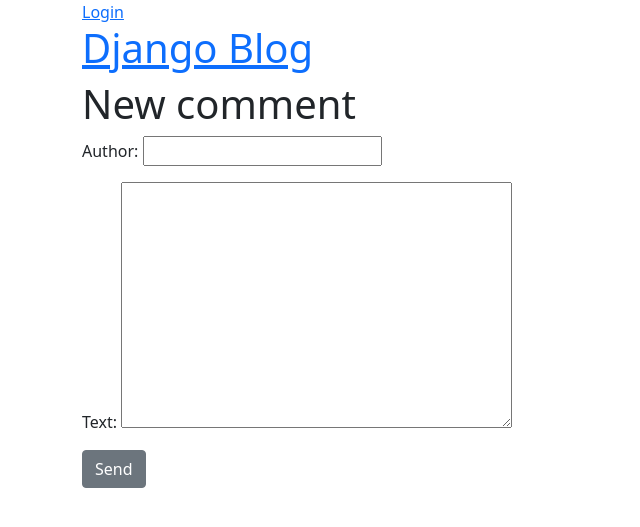
After one commit to Rifki-Maulana/proyek-django, a Django app: page /post/1/comment/ in a window 1280 px wide. The commit adds this page. Shown: the top 527 px of the page, without its empty margins (0-640 px from the left). Run offline with Django 5.2, Linux system fonts and the light colour scheme; tables that the repository leaves empty hold one stand-in row (values such as "Sample post").

Commit message:
penambahan fitur autentikasi

```diff
--- a/blog/admin.py
+++ b/blog/admin.py
@@ -1,3 +1,5 @@
 from django.contrib import admin
-from .models import Post
+from .models import Post, Comment
+
 admin.site.register(Post)
+admin.site.register(Comment)
--- a/blog/forms.py
+++ b/blog/forms.py
@@ -1,9 +1,14 @@
-# blog/forms.py
 from django import forms
-from .models import Post
+from .models import Post, Comment
 
 
 class PostForm(forms.ModelForm):
     class Meta:
         model = Post
         fields = ('title', 'text')
+
+
+class CommentForm(forms.ModelForm):
+    class Meta:
+        model = Comment
+        fields = ('author', 'text')
--- a/blog/models.py
+++ b/blog/models.py
@@ -14,3 +14,21 @@ class Post(models.Model):
         self.save()
     def __str__(self):
         return self.title
+
+class Comment(models.Model):
+    post = models.ForeignKey(
+        'blog.Post',
+        on_delete=models.CASCADE,
+        related_name='comments'
+    )
+    author = models.CharField(max_length=200)
+    text = models.TextField()
+    created_date = models.DateTimeField(default=timezone.now)
+    approved_comment = models.BooleanField(default=False)
+
+    def approve(self):
+        self.approved_comment = True
+        self.save()
+
+    def __str__(self):
+        return self.text
--- /dev/null
+++ b/blog/templates/blog/add_comment_to_post.html
@@ -0,0 +1,13 @@
+{% extends 'blog/base.html' %}
+
+{% block content %}
+    <h1>New comment</h1>
+
+    <form method="POST" class="post-form">
+        {% csrf_token %}
+        {{ form.as_p }}
+        <button type="submit" class="save btn btn-secondary">
+            Send
+        </button>
+    </form>
+{% endblock %}
--- a/blog/templates/blog/base.html
+++ b/blog/templates/blog/base.html
@@ -18,7 +18,14 @@
         <div class="container">
             {% if user.is_authenticated %}
                 <a href="{% url 'post_new' %}" class="top-menu">+ New</a>
+
+                <p class="top-menu">
+                    Hello {{ user.username }} <small>(<a href="{% url 'logout' %}">Log out</a>)</small>
+                </p>
+            {% else %}
+                <a href="{% url 'login' %}" class="top-menu">Login</a>
             {% endif %}
+
             <h1><a href="/">Django Blog</a></h1>
         </div>
     </header>
--- a/blog/templates/blog/post_list.html
+++ b/blog/templates/blog/post_list.html
@@ -6,6 +6,7 @@
             <h2><a href="{% url 'post_detail' pk=post.pk %}">{{ post.title }}</a></h2>
             <p>Published: {{ post.published_date }}</p>
             <p>{{ post.text|linebreaksbr }}</p>
+            <a href="{% url 'post_detail' pk=post.pk %}">Comments: {{ post.comments.count }}</a>
         </article>
     {% endfor %}
 {% endblock %}
--- a/blog/urls.py
+++ b/blog/urls.py
@@ -6,4 +6,5 @@ urlpatterns = [
     path('post/<int:pk>/', views.post_detail, name='post_detail'),
     path('post/new/', views.post_new, name='post_new'),
     path('post/<int:pk>/edit/', views.post_edit, name='post_edit'),
+    path('post/<int:pk>/comment/', views.add_comment_to_post, name='add_comment_to_post'),
 ]
--- a/blog/views.py
+++ b/blog/views.py
@@ -2,6 +2,10 @@ from django.shortcuts import render, get_object_or_404, redirect
 from django.utils import timezone
 from .models import Post
 from .forms import PostForm
+from django.contrib.auth import logout
+from django.shortcuts import redirect
+from django.contrib.auth.decorators import login_required
+from .forms import CommentForm
 
 def post_list(request):
  # Mengambil semua post yang sudah dipublish, diurutkan berdasarkan tanggal publish
@@ -13,6 +17,7 @@ def post_detail(request, pk):
     return render(request, 'blog/post_detail.html', {'post': post}
 )
 
+@login_required
 def post_new(request):
     if request.method == "POST":
         form = PostForm(request.POST)
@@ -27,6 +32,7 @@ def post_new(request):
 
     return render(request, 'blog/post_edit.html', {'form': form})
 
+@login_required
 def post_edit(request, pk):
     post = get_object_or_404(Post, pk=pk)
 
@@ -42,3 +48,26 @@ def post_edit(request, pk):
         form = PostForm(instance=post)
 
     return render(request, 'blog/post_edit.html', {'form': form})
+
+def custom_logout(request):
+    logout(request)
+    return redirect('/')
+
+def add_comment_to_post(request, pk):
+    post = get_object_or_404(Post, pk=pk)
+
+    if request.method == "POST":
+        form = CommentForm(request.POST)
+        if form.is_valid():
+            comment = form.save(commit=False)
+            comment.post = post
+            comment.save()
+            return redirect('post_detail', pk=post.pk)
+    else:
+        form = CommentForm()
+
+    return render(
+        request,
+        'blog/add_comment_to_post.html',
+        {'form': form}
+    )
--- a/mysite/settings.py
+++ b/mysite/settings.py
@@ -122,3 +122,5 @@ STATIC_URL = 'static/'
 # https://docs.djangoproject.com/en/5.1/ref/settings/#default-auto-field
 
 DEFAULT_AUTO_FIELD = 'django.db.models.BigAutoField'
+
+LOGIN_REDIRECT_URL = '/'
--- a/mysite/urls.py
+++ b/mysite/urls.py
@@ -16,8 +16,12 @@ Including another URLconf
 """
 from django.contrib import admin
 from django.urls import path, include
+from django.contrib.auth import views
+from blog import views as blog_views
 
 urlpatterns = [
     path('admin/', admin.site.urls),
+    path('accounts/login/', views.LoginView.as_view(), name='login'),
+    path('accounts/logout/', blog_views.custom_logout, name='logout'),
     path('', include('blog.urls')),
 ]
```
Also changed, not shown: blog/templates/blog/post_detail.html (+12 -0 lines), blog/templates/registration/login.html (added, +17 -0 lines), blog/migrations/0002_comment.py (added).
